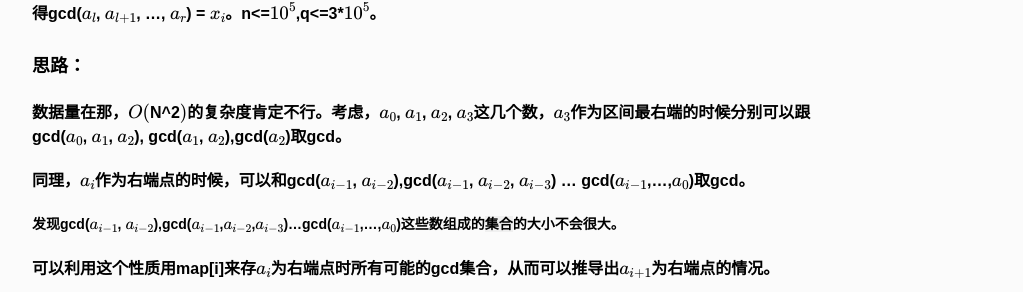
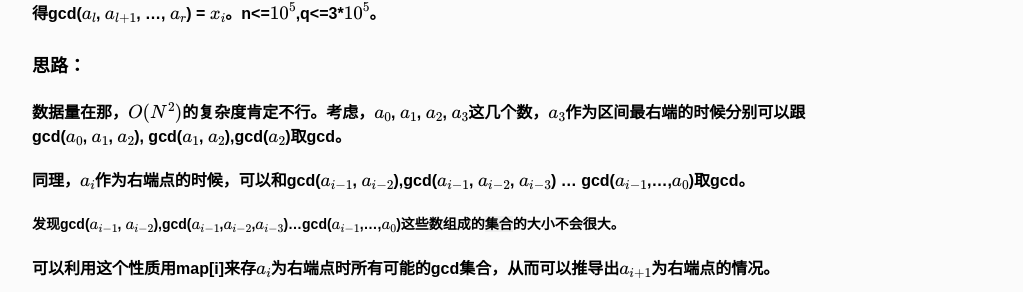
Before and after one commit to vongang/vongang.github.io, a Jekyll site: the page built from _posts/2014-10-13-codeforces-475d.md, in a window 1280 px wide and 900 px high, scrolled down 322 px. Shown: the part 159-451 px from the top of the window, without its empty margins (208-1231 px from the left). Built offline with Jekyll 4.4.1, drawn with Linux system fonts in a browser that asks for light colours; nearby versions of some CDN libraries; Markdown is read by kramdown in place of the engine named in the settings; formulas are drawn with MathJax 3; comment, search, counter and statistics services are not loaded.

```diff
--- a/_posts/2014-10-13-codeforces-475d.md
+++ b/_posts/2014-10-13-codeforces-475d.md
@@ -14,7 +14,7 @@ category: algorithm
 
 #### 思路：
 
-数据量在那，$O($N^2$)$的复杂度肯定不行。考虑，$a_0$, $a_1$, $a_2$, $a_3$这几个数，$a_3$作为区间最右端的时候分别可以跟gcd($a_0$, $a_1$, $a_2$), gcd($a_1$, $a_2$),gcd($a_2$)取gcd。
+数据量在那，$O(N^2)$的复杂度肯定不行。考虑，$a_0$, $a_1$, $a_2$, $a_3$这几个数，$a_3$作为区间最右端的时候分别可以跟gcd($a_0$, $a_1$, $a_2$), gcd($a_1$, $a_2$),gcd($a_2$)取gcd。
 
 同理，$a_i$作为右端点的时候，可以和gcd($a_{i-1}$, $a_{i-2}$),gcd($a_{i-1}$, $a_{i-2}$, $a_{i-3}$) ... gcd($a_{i-1}$,...,$a_0$)取gcd。
 
```
